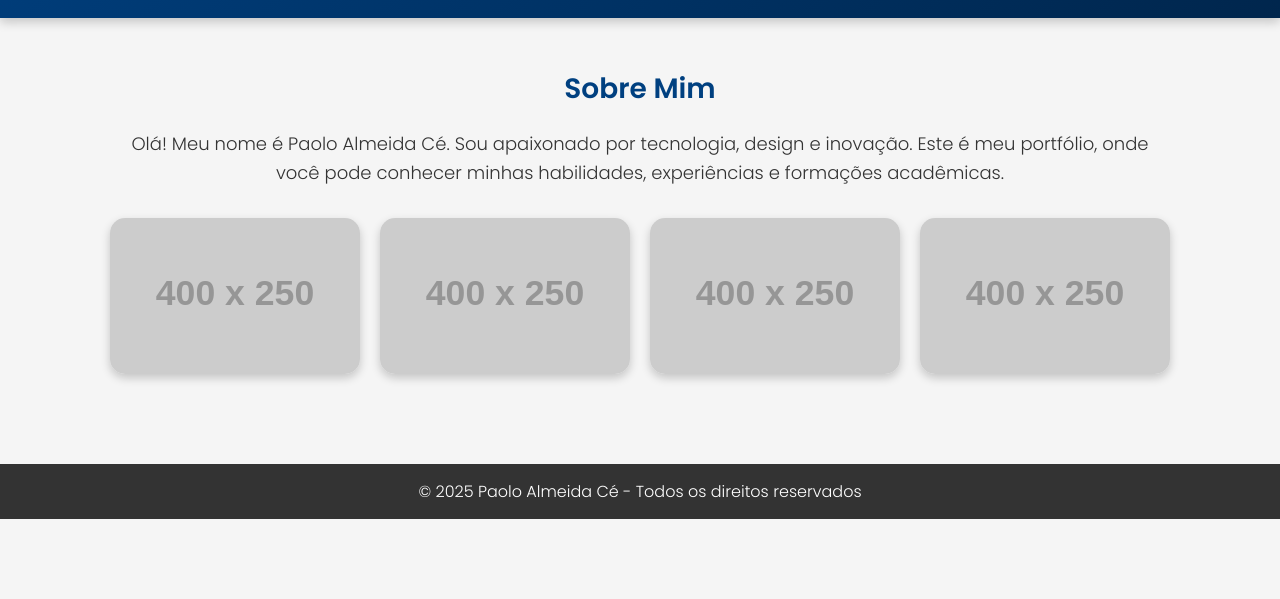
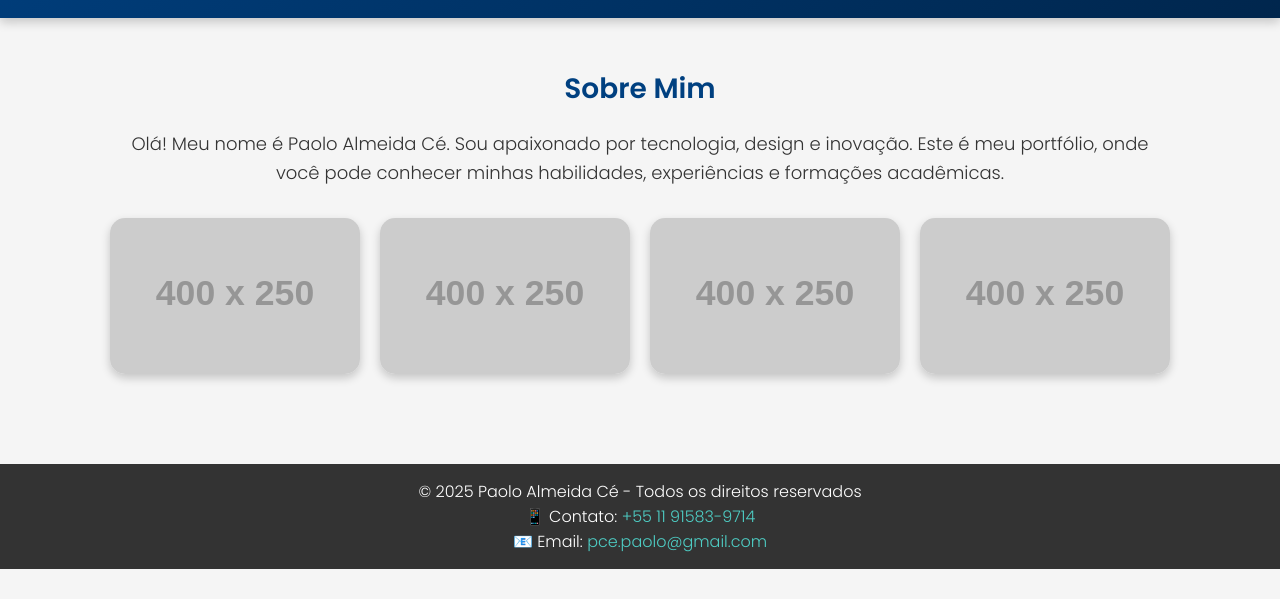
Before and after one commit to PaoloAlmeida06/ronaldo-ac1, a plain HTML site: page index.html in a window 1280 px wide. Shown: the part 201-800 px from the top of the page. Drawn offline with Linux system fonts and the light colour scheme; placeholder pictures from the web are drawn by us.

Commit message:
Update index.html

```diff
--- a/index.html
+++ b/index.html
@@ -470,8 +470,11 @@
   </section>
 
   <footer class="fade-text fade-delay-3">
-    <p>&copy; 2025 Paolo Almeida Cé - Todos os direitos reservados</p>
-  </footer>
+  <p>&copy; 2025 Paolo Almeida Cé - Todos os direitos reservados</p>
+  <p>📱 Contato: <a href="https://wa.me/5511915839714" target="_blank" style="color: #4ecdc4; text-decoration: none;">+55 11 91583-9714</a></p>
+  <p>📧 Email: <a href="mailto:pce.paolo@gmail.com" style="color: #4ecdc4; text-decoration: none;">pce.paolo@gmail.com</a></p>
+</footer>
+
 
   <script>
     function toggleMenu() {
```
